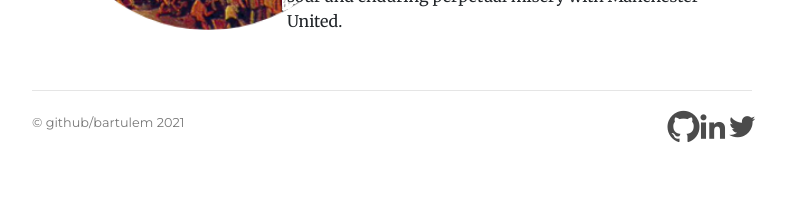
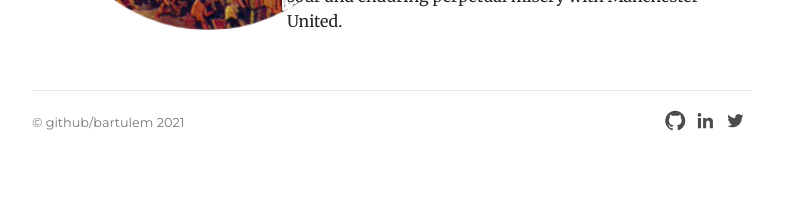
Before and after one commit to bartulem/bartulem.github.io, a Jekyll site: the page built from index.html, in a window 1280 px wide. Shown: the part 729-929 px from the top of the page, without its empty margins (248-1034 px from the left). Built offline with Jekyll 4.4.1, drawn with Linux system fonts in a browser that asks for light colours; nearby versions of some CDN libraries; comment, search, counter and statistics services are not loaded; a style sheet for code colours, icons or effects is not loaded.

Commit message:
change social media icons

```diff
--- a/css/social-circles.css
+++ b/css/social-circles.css
@@ -80,10 +80,10 @@
 
 /* socialbuttons */
 a.social-button{
-	font-size:32px;
+	font-size:20px;
 	text-decoration: none;
 	display:inline-block;
-	width: .6em;height:.6em;
+	width: 1em;height:1em;
 }
 
 a.social-button.color {
```
Also changed, not shown: css/social-circles.min.css.
